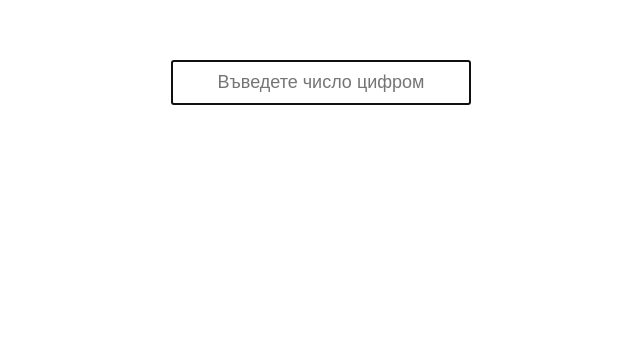
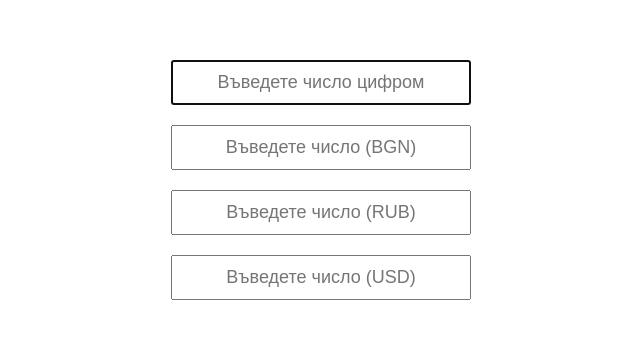
Before and after one commit to vidul-nikolaev-petrov/nums2wordsBG, a website: page index.html in a window 1280 px wide. Shown: the part 132-470 px from the top of the page, without its empty margins (319-959 px from the left). Drawn offline with Linux system fonts and the light colour scheme.

Commit message:
add online demos

```diff
--- a/index.html
+++ b/index.html
@@ -4,7 +4,10 @@
         <title>Number to Words Example</title>
         <meta charset="UTF-8" />
         <script src="src/index.js"></script>
-        <link href="https://fonts.googleapis.com/css?family=Didact Gothic" rel="stylesheet" />
+        <link
+            href="https://fonts.googleapis.com/css?family=Didact Gothic"
+            rel="stylesheet"
+        />
         <link rel="apple-touch-icon" sizes="180x180" href="fav/apple-touch-icon.png" />
         <link rel="icon" type="image/png" sizes="32x32" href="fav/favicon-32x32.png" />
         <link rel="icon" type="image/png" sizes="16x16" href="fav/favicon-16x16.png" />
@@ -28,7 +31,7 @@
                 text-align: center;
             }
 
-            #input,
+            .input,
             #output {
                 font-size: 18px;
                 padding: 10px;
@@ -37,7 +40,7 @@
                 text-align: center;
             }
 
-            #input {
+            .input {
                 width: 300px;
             }
 
@@ -64,14 +67,41 @@
     </head>
     <body>
         <div id="container">
-            <input type="number" placeholder="Въведете число цифром" id="input" onkeyup="outputNumber()" />
+            <input
+                type="number"
+                placeholder="Въведете число цифром"
+                id="input"
+                class="input"
+                onkeyup="outputNumber('input', nums2wordsBG)"
+            /><br>
+            <input
+                type="number"
+                placeholder="Въведете число (BGN)"
+                id="input-c1"
+                class="input"
+                onkeyup="outputNumber('input-c1', nums2wordsBG.currency)"
+            /><br>
+            <input
+                type="number"
+                placeholder="Въведете число (RUB)"
+                id="input-c2"
+                class="input"
+                onkeyup="outputNumber('input-c2', nums2wordsBG.currency, {currency: 'rub'})"
+            /><br>
+            <input
+                type="number"
+                placeholder="Въведете число (USD)"
+                id="input-c3"
+                class="input"
+                onkeyup="outputNumber('input-c3', nums2wordsBG.currency, {currency: 'usd'})"
+            />
         </div>
         <p id="output" class="transition"></p>
         <script>
             let timer;
             let previousNumber;
-            function outputNumber() {
-                const inputElement = document.getElementById("input");
+            function outputNumber(input, f, options = {currency: "bgn"} ) {
+                const inputElement = document.getElementById(input);
                 const outputElement = document.getElementById("output");
                 const number = inputElement.value;
                 if (number === previousNumber) return;
@@ -82,7 +112,7 @@
                     }
                     outputElement.classList.remove("show");
                     timer = setTimeout(() => {
-                        outputElement.innerHTML = nums2wordsBG(number);
+                        outputElement.innerHTML = f(number, options);
                         outputElement.classList.add("show");
                     }, 256);
                 } else {
--- a/package.json
+++ b/package.json
@@ -1,6 +1,6 @@
 {
     "name": "nums2words-bg",
-    "version": "1.1.8",
+    "version": "1.1.9",
     "description": "Converts numbers to words in Bulgarian",
     "author": "Видул Николаев Петров <vidul.petrov@gmail.com>",
     "license": "GPL v3.0",
--- a/src/index.js
+++ b/src/index.js
@@ -231,13 +231,13 @@ function nums2wordsBG(string) {
 
     function currency(string, options = {}) {
         const cs = getCurrencies();
-        let { currency = "bgn" } = options;
+        const { currency = "bgn" } = options;
         let {
             labelLv = cs[currency].labelLv,
             labelSt = cs[currency].labelSt,
             separator = " и ",
         } = options;
-        let [lv, st] = String(string).split(".").map(nums2wordsBG);
+        let [lv, st] = String(string).split(/\D+/).map(nums2wordsBG);
         const defLv = cs[currency].def.lv;
         const defSt = cs[currency].def.st;
 
```
